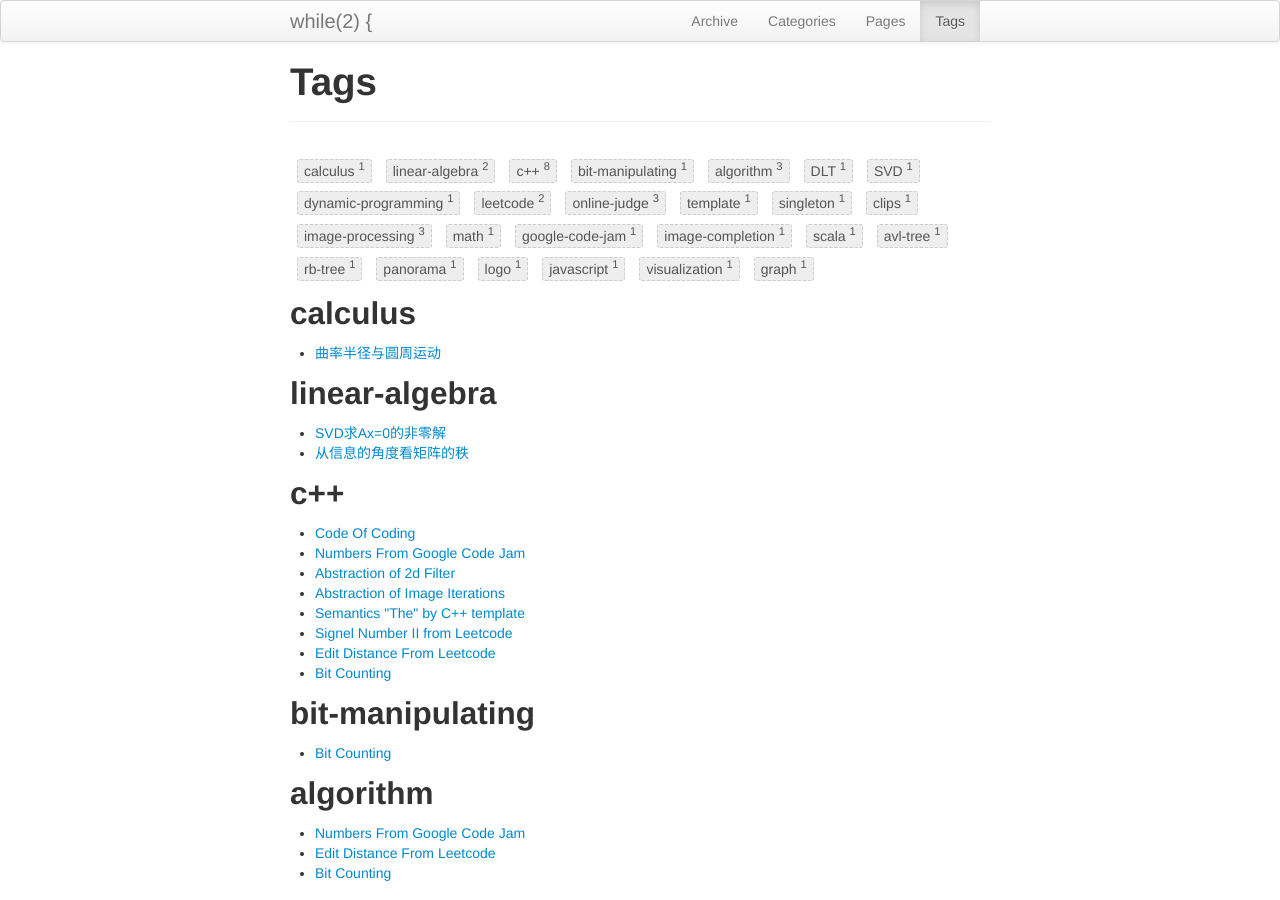
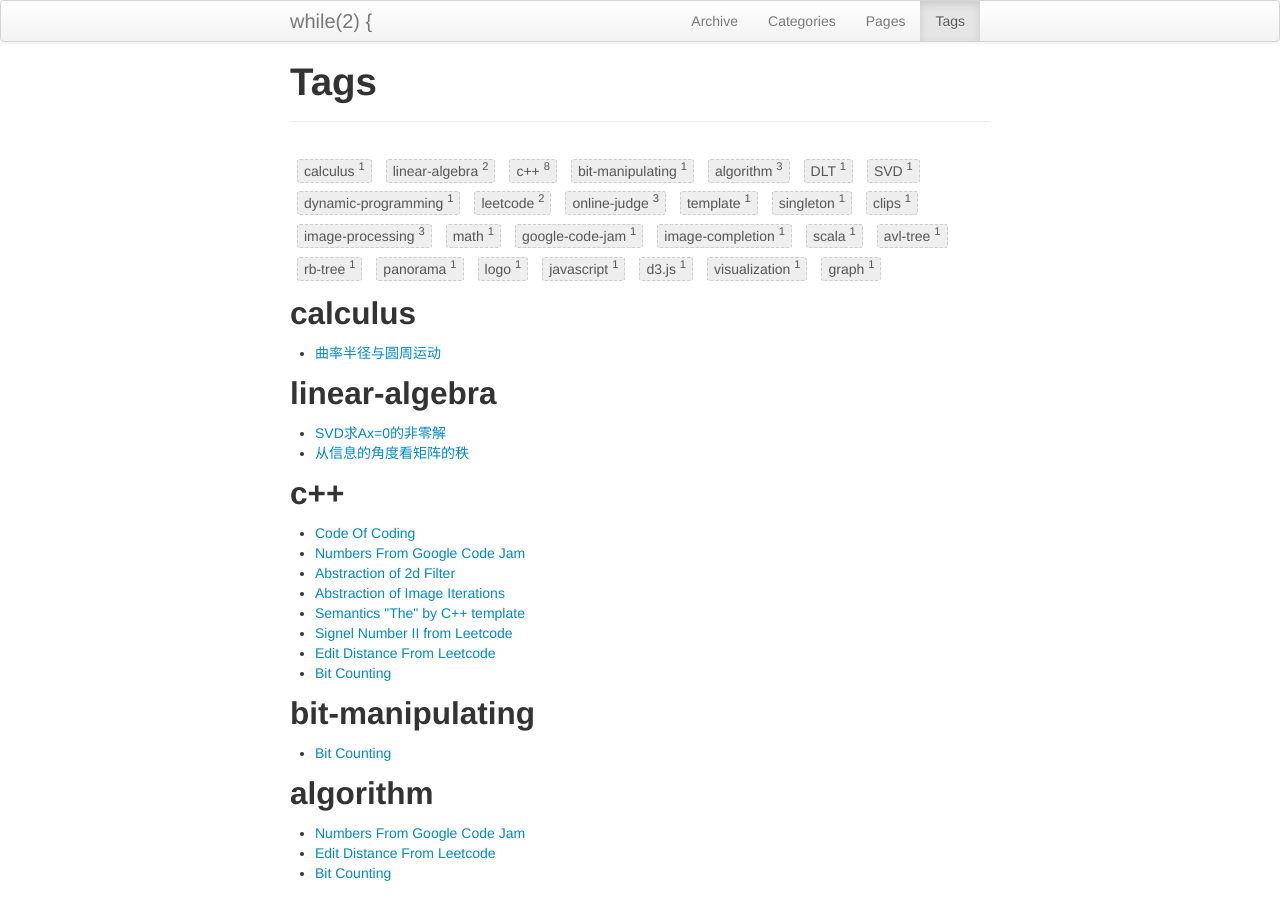
Before and after one commit to while2/while2.github.io, a Jekyll site: the page built from tags.html, in a window 1280 px wide and 900 px high. Built offline with Jekyll 4.4.1, drawn with Linux system fonts in a browser that asks for light colours.

Commit message:
update iframe src

```diff
--- a/_posts/2016-04-06-d3graph.md
+++ b/_posts/2016-04-06-d3graph.md
@@ -1,7 +1,7 @@
 ---
 layout: post
-tags: javascript visualization graph
+tags: javascript d3.js visualization graph
 category: code
 ---
 
-<iframe src="https://rawgit.com/while2/d3graph/master/demo.html" width="100%" height="250"/>
+<iframe src="https://rawgit.com/while2/d3graph/master/example/ddemo.html" width="100%" height="250"/>
```
